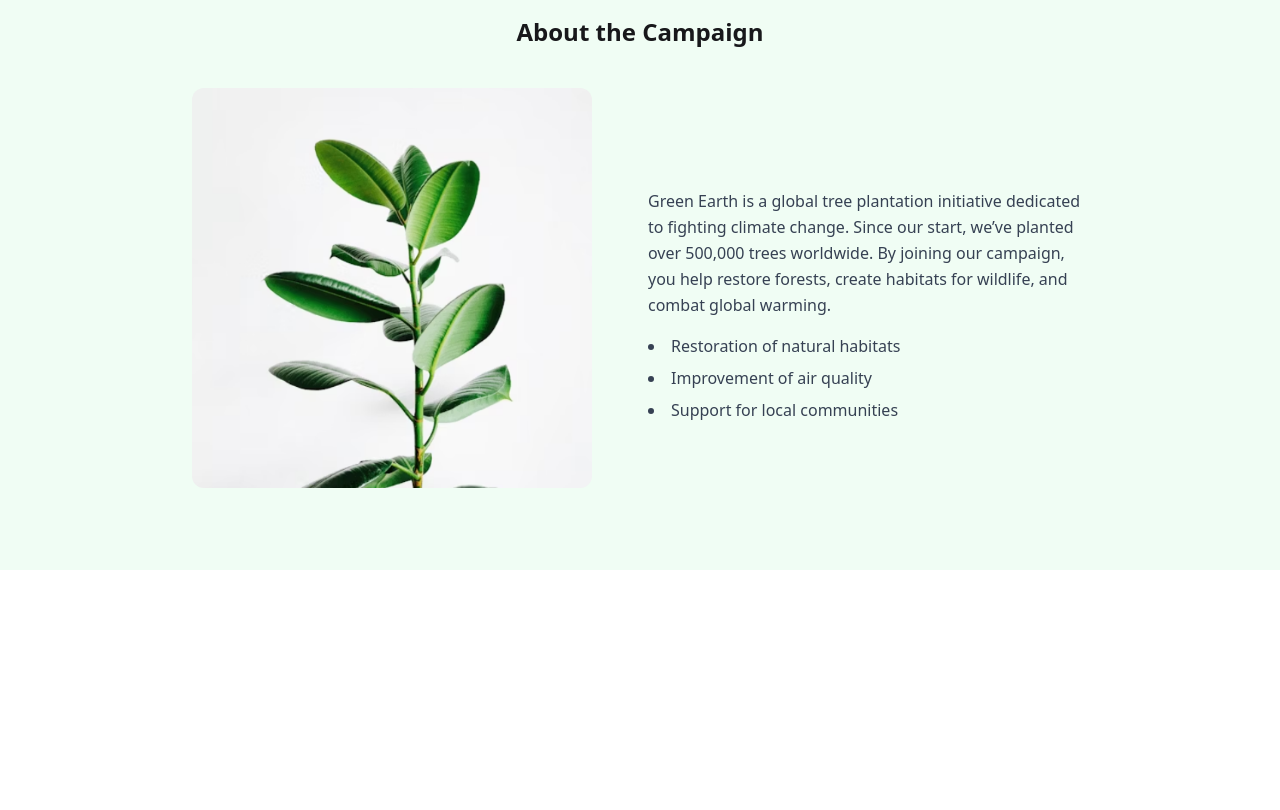
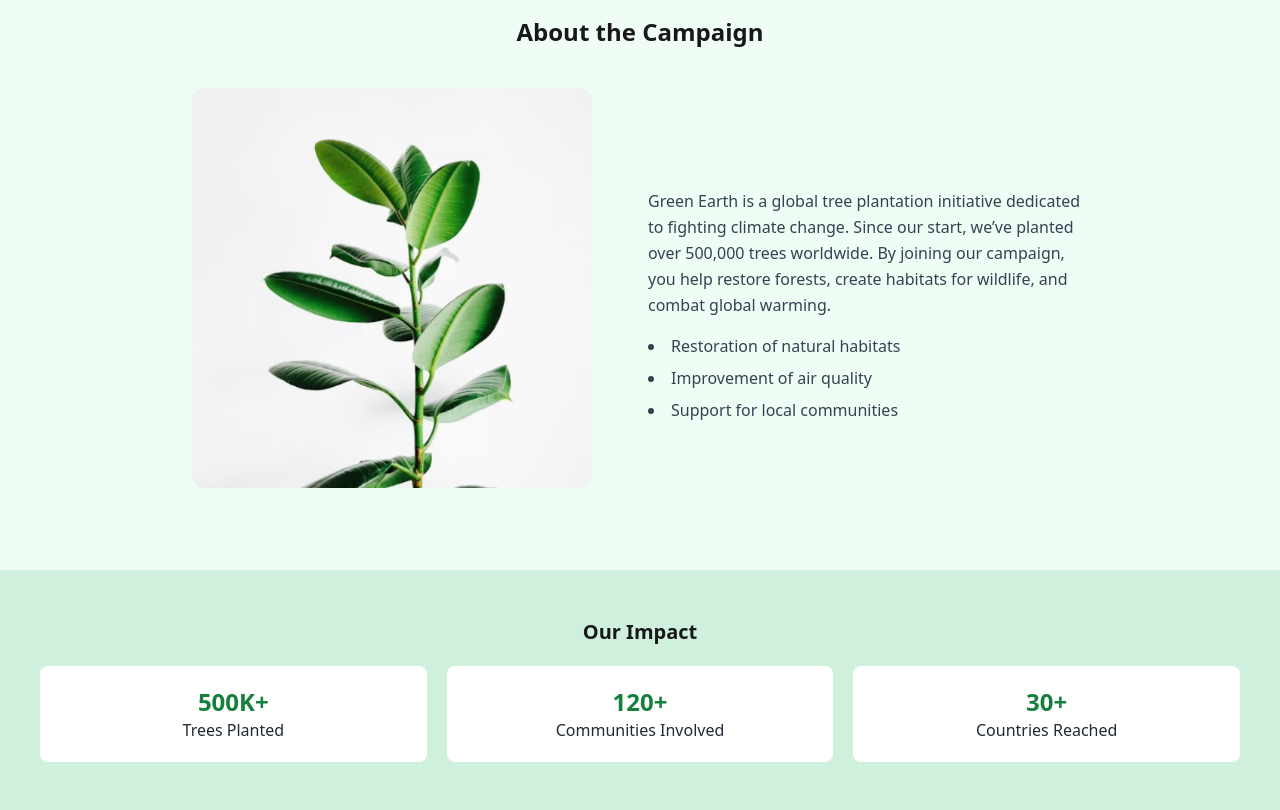
Before and after one commit to tahmidman20/assignment-6, a plain HTML site: page index.html in a window 1280 px wide. Shown: the part 573-1383 px from the top of the page. Before the commit the page ends 1143 px from the top, so only its background shows below. Drawn offline with nearby package versions, Linux system fonts and the light colour scheme; no server answers.

Commit message:
Our Impact section done

```diff
--- a/index.html
+++ b/index.html
@@ -129,6 +129,24 @@
         </div>
       </div>
     </section>
+
+    <section class="bg-[#CFF0DC] py-12">
+      <h1 class="text-xl font-bold text-center mb-5">Our Impact</h1>
+      <div class="grid grid-cols-1 sm:grid-cols-3 gap-5 px-10">
+        <div class="bg-white text-center items-center p-5 rounded-lg">
+          <h1 class="text-2xl font-semibold text-[#15803D]">500K+</h1>
+          <p class="text-[#1F2937]">Trees Planted</p>
+        </div>
+        <div class="bg-white text-center items-center p-5 rounded-lg">
+          <h1 class="text-2xl font-semibold text-[#15803D]">120+</h1>
+          <p class="text-[#1F2937]">Communities Involved</p>
+        </div>
+        <div class="bg-white text-center items-center p-5 rounded-lg">
+          <h1 class="text-2xl font-semibold text-[#15803D]">30+</h1>
+          <p class="text-[#1F2937]">Countries Reached</p>
+        </div>
+      </div>
+    </section>
     <!-- ----------------------- -->
     <script src="./script.js"></script>
   </body>
```
